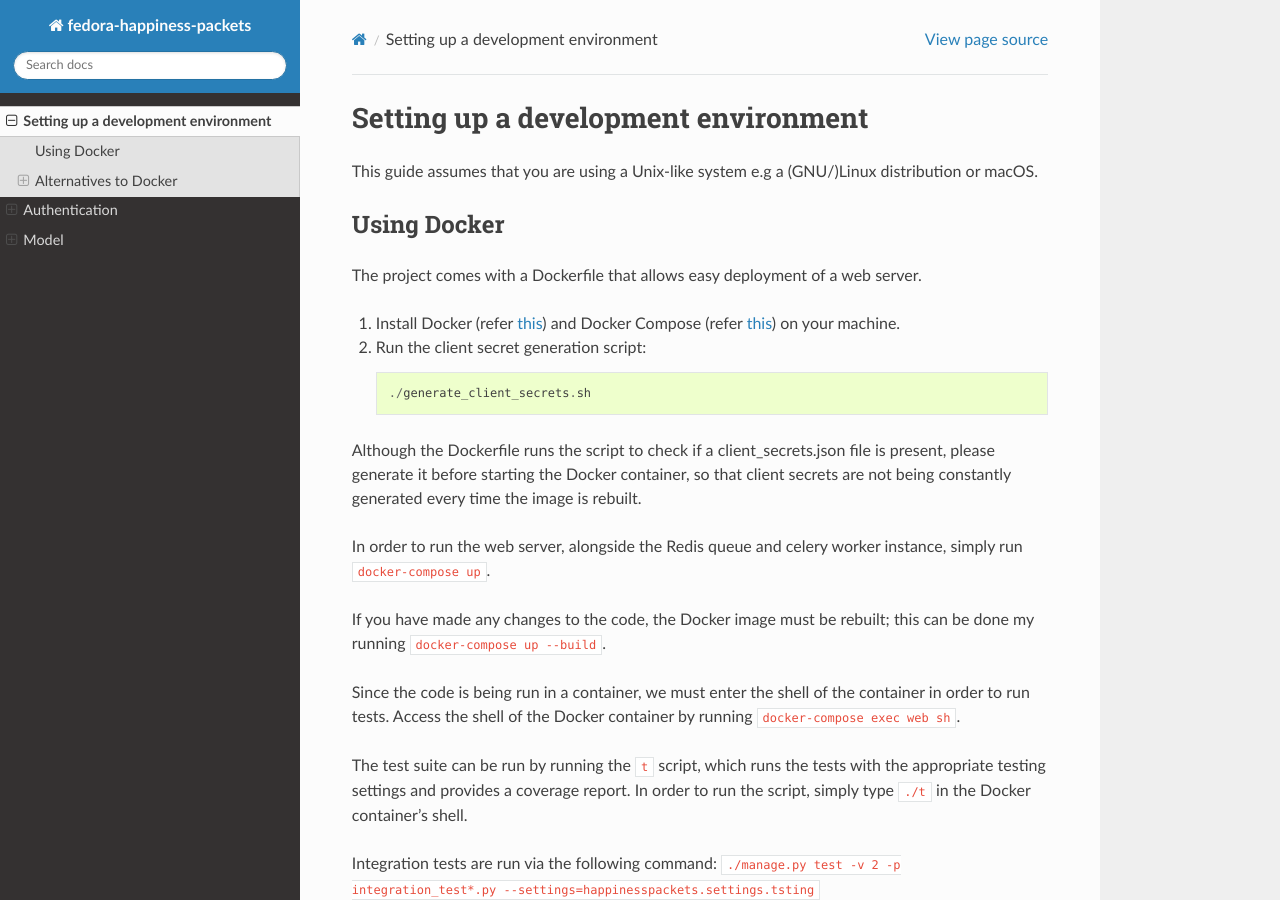
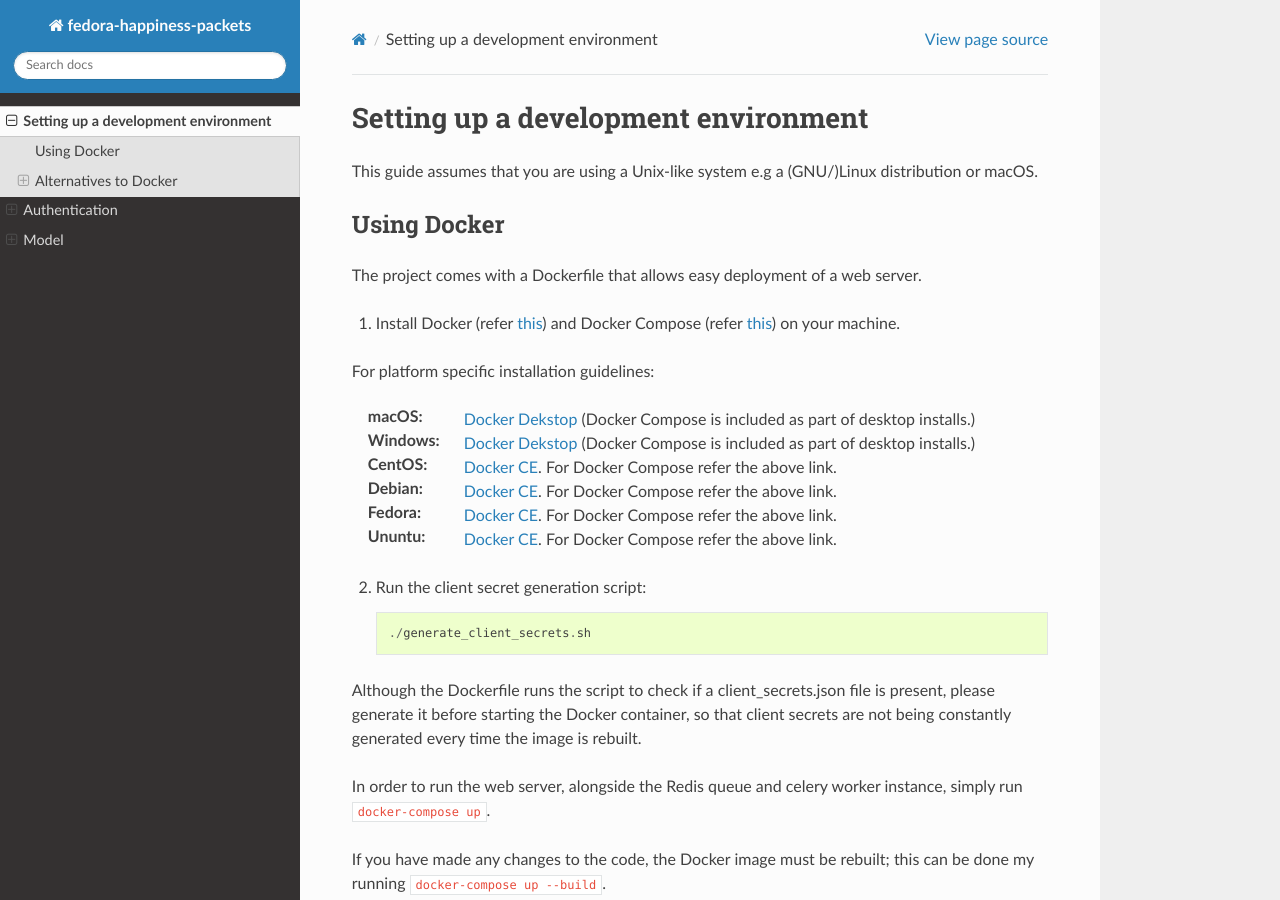
Before and after one commit to travisdev1/travis, a Sphinx documentation site: the page built from docs/setup/development.rst, in a window 1280 px wide and 900 px high. Built offline with Sphinx 7.4.7 and the Read the Docs theme 2.0.0, drawn with Linux system fonts in a browser that asks for light colours; formulas are drawn with MathJax 3.

Commit message:
Add links for installing Docker and Docker Compose on different platforms
This commit adds links for installation of Docker and Docker Compose on different platforms (macOS, Windows, CentOS, Debian, Fedora and Ubuntu). Along with that it also adds generic links to install the same.

```diff
--- a/docs/setup/development.rst
+++ b/docs/setup/development.rst
@@ -9,7 +9,17 @@ Using Docker
 
 The project comes with a Dockerfile that allows easy deployment of a web server.
 
-1. Install Docker (refer `this <https://www.digitalocean.com/community/tutorials/how-to-install-and-use-docker-on-ubuntu-18-04>`_) and Docker Compose (refer `this <https://www.digitalocean.com/community/tutorials/how-to-install-docker-compose-on-ubuntu-18-04>`_) on your machine.
+1. Install Docker (refer `this <https://docs.docker.com/install/>`_) and Docker Compose (refer `this <https://docs.docker.com/compose/install/>`_) on your machine.
+
+For platform specific installation guidelines:
+
+:macOS: `Docker Dekstop <https://docs.docker.com/docker-for-mac/install/>`_ (Docker Compose is included as part of desktop installs.)
+:Windows: `Docker Dekstop <https://docs.docker.com/docker-for-windows/install/>`_ (Docker Compose is included as part of desktop installs.)
+:CentOS: `Docker CE <https://docs.docker.com/install/linux/docker-ce/centos/>`_. For Docker Compose refer the above link.
+:Debian: `Docker CE <https://docs.docker.com/install/linux/docker-ce/debian/>`_. For Docker Compose refer the above link.
+:Fedora: `Docker CE <https://docs.docker.com/install/linux/docker-ce/fedora/>`_. For Docker Compose refer the above link.
+:Ununtu: `Docker CE <https://docs.docker.com/install/linux/docker-ce/ubuntu/>`_. For Docker Compose refer the above link.
+
 2. Run the client secret generation script::
 
     ./generate_client_secrets.sh
```
